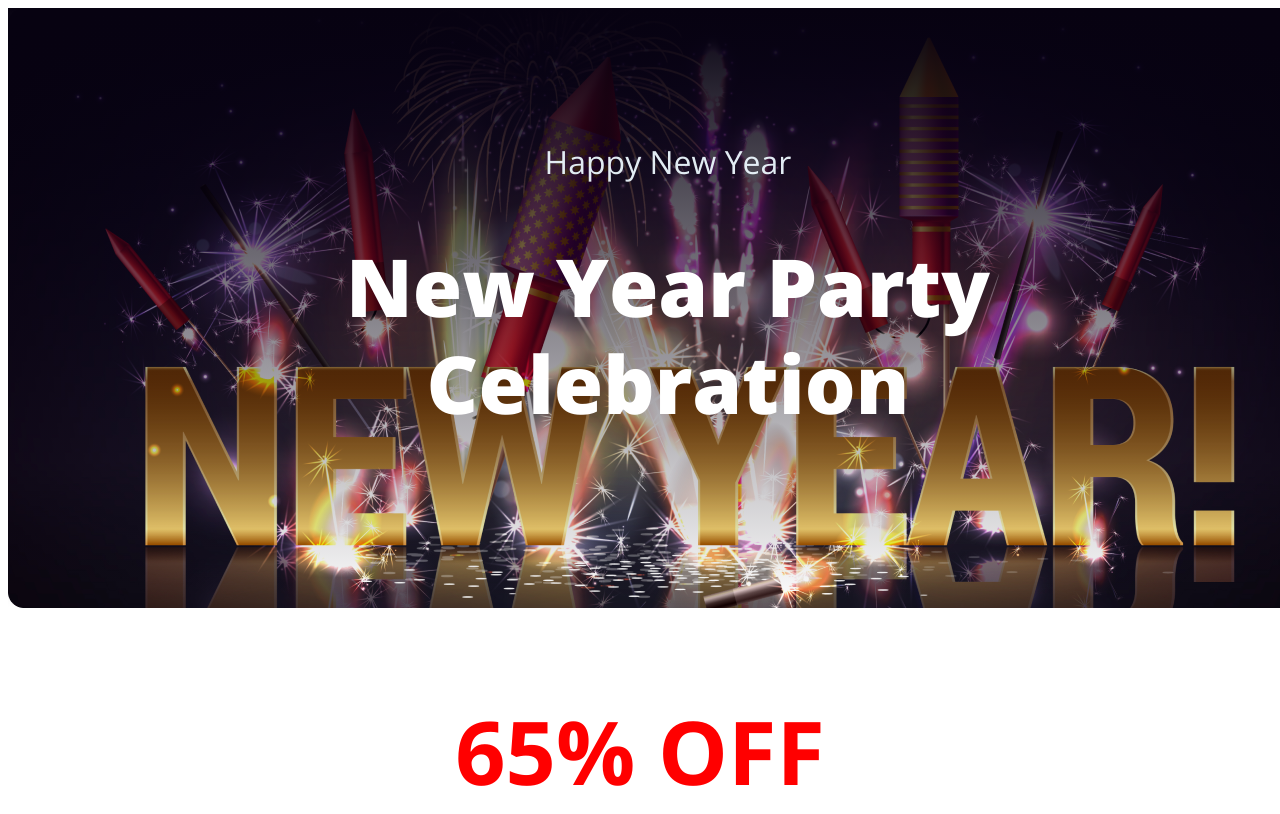
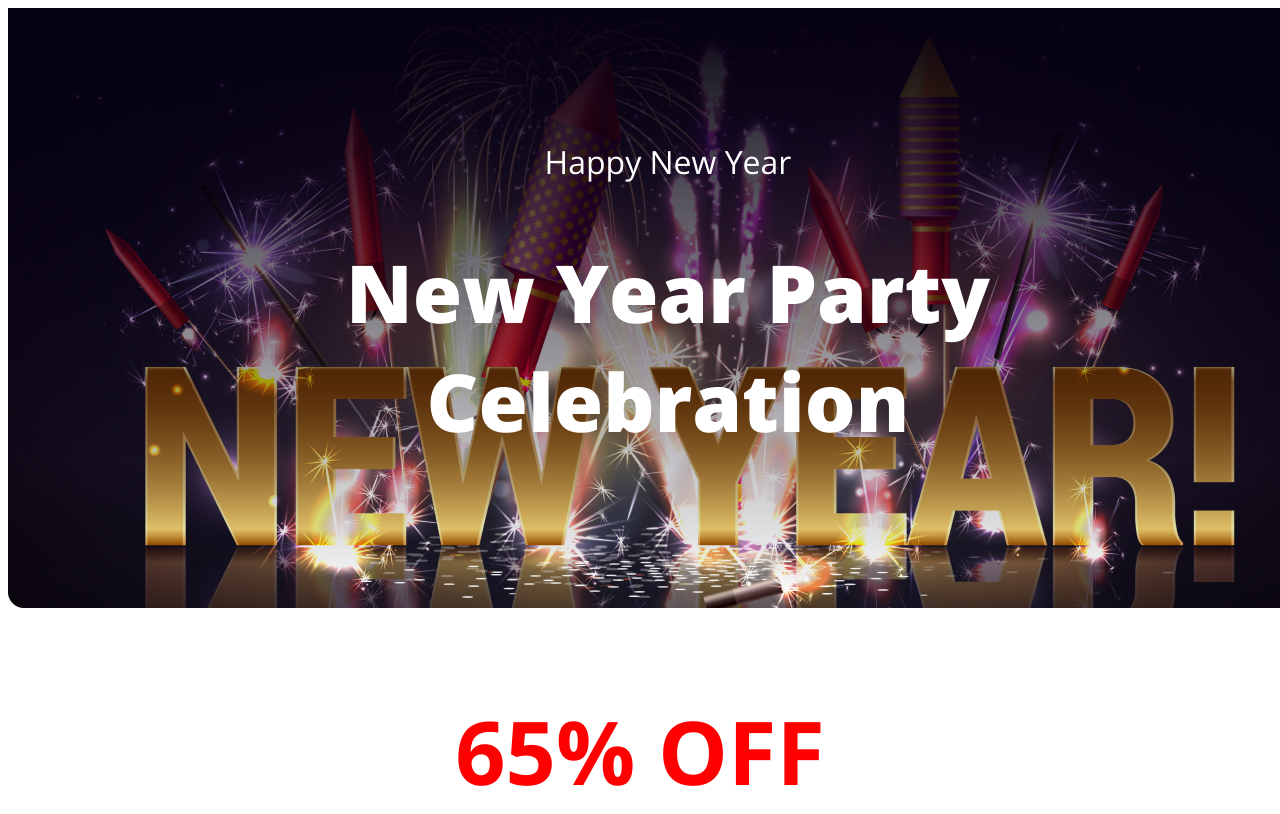
Before and after one commit to deveshbis/WEB09-2355-Assignment_01, a plain HTML site: page index.html in a window 1280 px wide. Shown: the top 814 px of the page. Drawn offline with nearby package versions, Linux system fonts and the light colour scheme.

Commit message:
coding update

```diff
--- a/style/style.css
+++ b/style/style.css
@@ -8,26 +8,26 @@
 /* Header style */
 
 .header {
-
     width: 1320px;
     height: 600px;
     margin: 0 auto;
-    background: linear-gradient(180deg, #070211 0%, rgba(7, 2, 17, 0.00) 100%), url('../images/Banner.png');
+    background: linear-gradient(180deg, #070211 0%, rgba(7, 2, 17, 0.00) 100%), url(../images/Banner.png);;
+
 
 }
 
 .banner {
     padding: 100px;
     text-align: center;
-    margin: 0 auto;
+    /* margin: 0 auto; */
 }
 
 .banner-greeting {
-    color: hwb(200 93% 0% / 0.944);
-    text-align: center;
+    color: white;
+    /* text-align: center; */
     font-size: 32px;
     font-weight: 400;
-    line-height: normal;
+
 
 
 }
@@ -36,7 +36,7 @@
     color: #FFF;
     font-size: 80px;
     font-weight: 900;
-    line-height: 97px
+    /* line-height: 97px */
 }
 
 /* main section category style */
```
